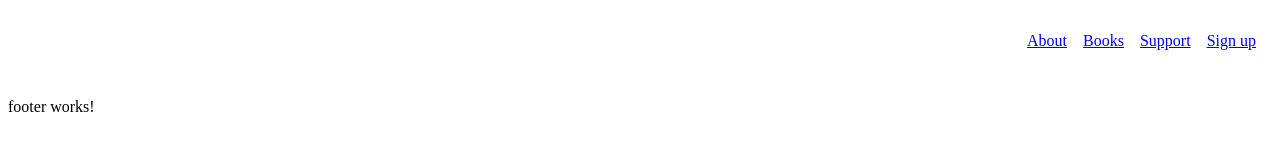
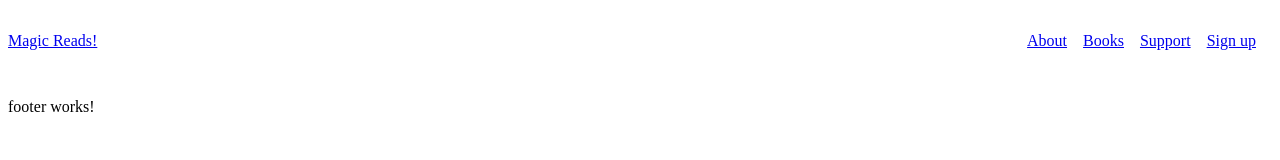
Before and after one commit to jrmorais3/angular-magic-reads, an Angular app: page / in a window 1280 px wide. Shown: the top 160 px of the page. Built offline with nearby package versions, Linux system fonts and the light colour scheme.

Commit message:
adding standalone as true

```diff
--- a/src/app/components/shared/footer/footer.component.ts
+++ b/src/app/components/shared/footer/footer.component.ts
@@ -4,7 +4,8 @@ import { Component } from '@angular/core';
   selector: 'app-footer',
   imports: [],
   templateUrl: './footer.component.html',
-  styleUrl: './footer.component.css'
+  styleUrl: './footer.component.css',
+  standalone: true
 })
 export class FooterComponent {
 
--- a/src/app/components/shared/header/header.component.ts
+++ b/src/app/components/shared/header/header.component.ts
@@ -4,6 +4,7 @@ import { Component } from '@angular/core';
   selector: 'app-header',
   imports: [],
   templateUrl: './header.component.html',
+  standalone: true,
   styleUrl: './header.component.css'
 })
 export class HeaderComponent {
--- a/src/app/components/shared/nav/nav.component.html
+++ b/src/app/components/shared/nav/nav.component.html
@@ -1,6 +1,6 @@
 <div class="d-flex flex-wrap justify-content-center py-3 mb-4 border-bottom">
   <a href="/" class="d-flex align-items-center mb-3 mb-md-0 me-md-auto link-body-emphasis text-decoration-none">
-
+    <app-header></app-header>
   </a>
 
   <nav class="d-inline-flex mt-2 mt-md-0 ms-md-auto">
--- a/src/app/components/shared/nav/nav.component.ts
+++ b/src/app/components/shared/nav/nav.component.ts
@@ -3,9 +3,10 @@ import { HeaderComponent } from "../header/header.component";
 
 @Component({
   selector: 'app-nav',
+  templateUrl: './nav.component.html',
+  styleUrl: './nav.component.css',
+  standalone: true,
   imports: [HeaderComponent],
-  templateUrl: './nav.component.html',
-  styleUrl: './nav.component.css'
 })
 export class NavComponent {
 
```
